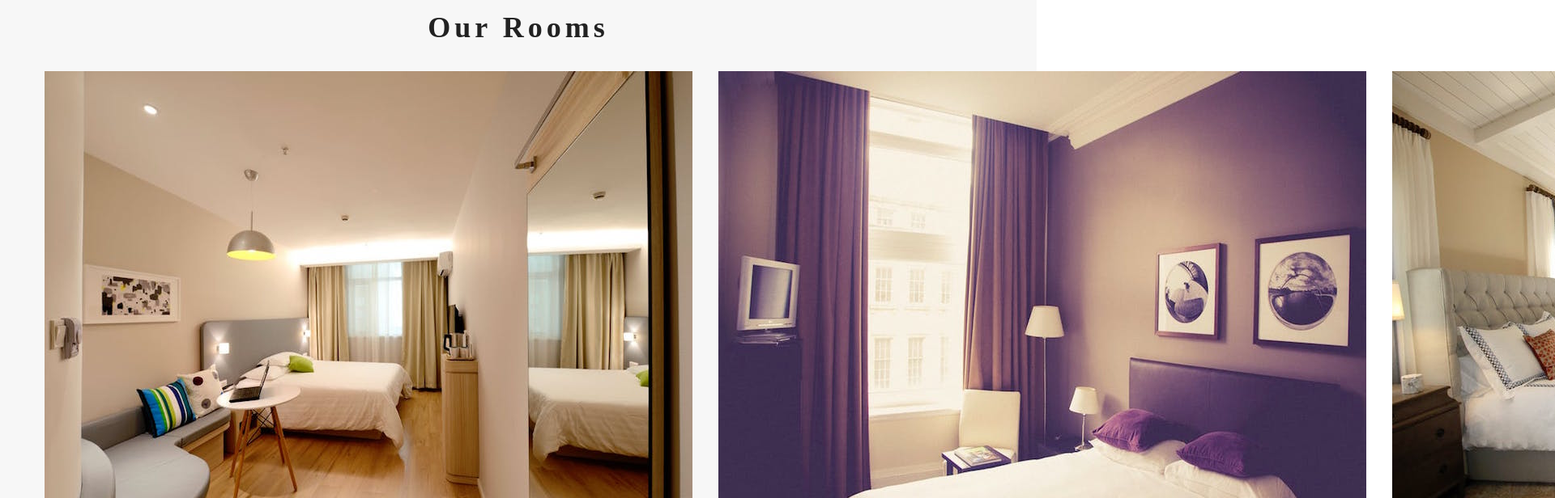
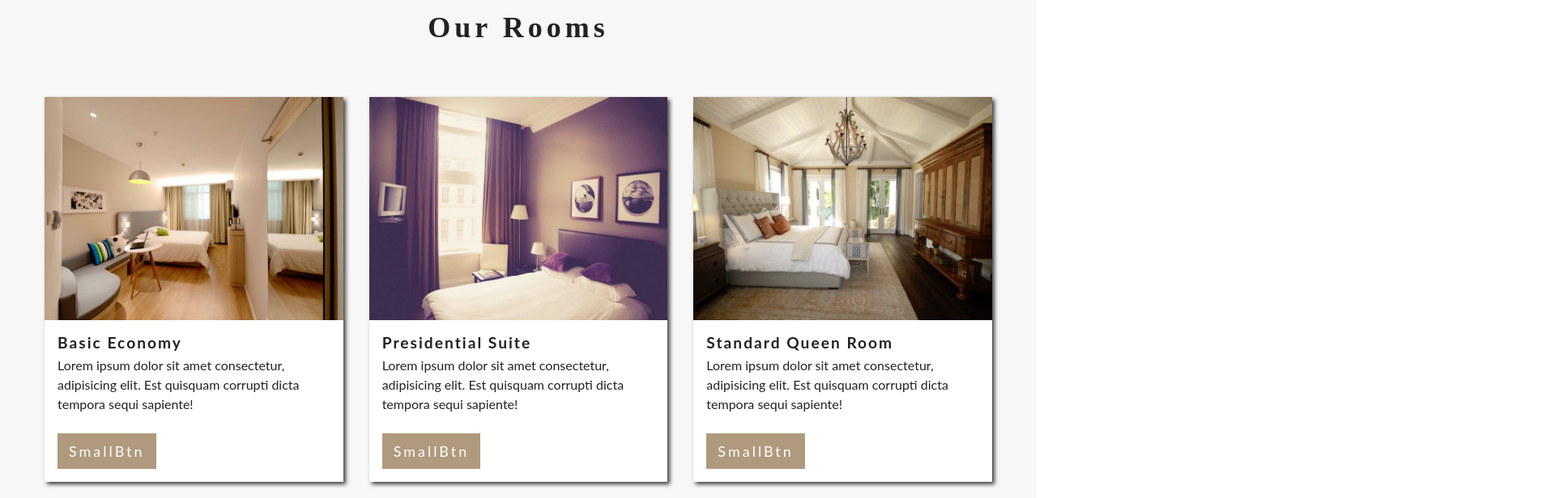
Before and after one commit to juliasut/beachwalk_resort, a React (Create React App) app: page / in a window 1280 px wide. Shown: the part 1360-1976 px from the top of the page at 81% size, 1920 px wide, since content can reach past the window. Built offline with nearby package versions, Linux system fonts and the light colour scheme; the HTML template or start-up script is replaced by a standard one.

Commit message:
Add css to single room component

```diff
--- a/src/components/home/Room.js
+++ b/src/components/home/Room.js
@@ -19,7 +19,7 @@ const Room = ({ className, room }) => {
         <img src={img} alt="sigle room" />
         <div className="price">${price}</div>
       </div>
-      <div className="room">
+      <div className="room-info">
         <h4>{title}</h4>
         <p>{info}</p>
         <SmallBtn>SmallBtn</SmallBtn>
@@ -28,13 +28,60 @@ const Room = ({ className, room }) => {
   );
 };
 
-export default styled(Room)``;
+export default styled(Room)`
+  background: ${setColor.mainWhite};
+  margin: ${setRem(32)} 0;
+  .img-container {
+    background: ${setColor.mainBlack};
+    position: relative;
+    img {
+      width: 100%;
+      display: block;
+      ${setTransition};
+    }
+    &:hover img {
+      opacity: 0.5;
+    }
+    .price {
+      position: absolute;
+      top: 50%;
+      left: 50%;
+      transform: translate(-50%, -50%);
+      color: ${setColor.mainWhite};
+      ${setLetterSpacing(5)};
+      font-size: ${setRem(22)};
+      padding: ${setRem(10)} ${setRem(33)};
+      ${setBorder({ color: setColor.mainWhite })};
+      opacity: 0;
+      ${setTransition()};
+    }
+    &:hover .price {
+      opacity: 1;
+    }
+  }
+  .room-info {
+    padding: ${setRem()};
+    h4 {
+      text-transform: capitalize;
+      ${setLetterSpacing()};
+    }
+    p {
+      ${setLetterSpacing};
+    }
+  }
+
+  ${setShadow.light};
+  ${setTransition};
+  &:hover {
+    ${setShadow.dark};
+  }
+`;
 
 Room.propTypes = {
-  room:PropTypes.shape({
-    img:PropTypes.string.isRequired,
-    title:PropTypes.string.isRequired,
-    info:PropTypes.string.isRequired,
-    price:PropTypes.number.isRequired,
-  })
-}
+  room: PropTypes.shape({
+    img: PropTypes.string.isRequired,
+    title: PropTypes.string.isRequired,
+    info: PropTypes.string.isRequired,
+    price: PropTypes.number.isRequired,
+  }),
+};
```
